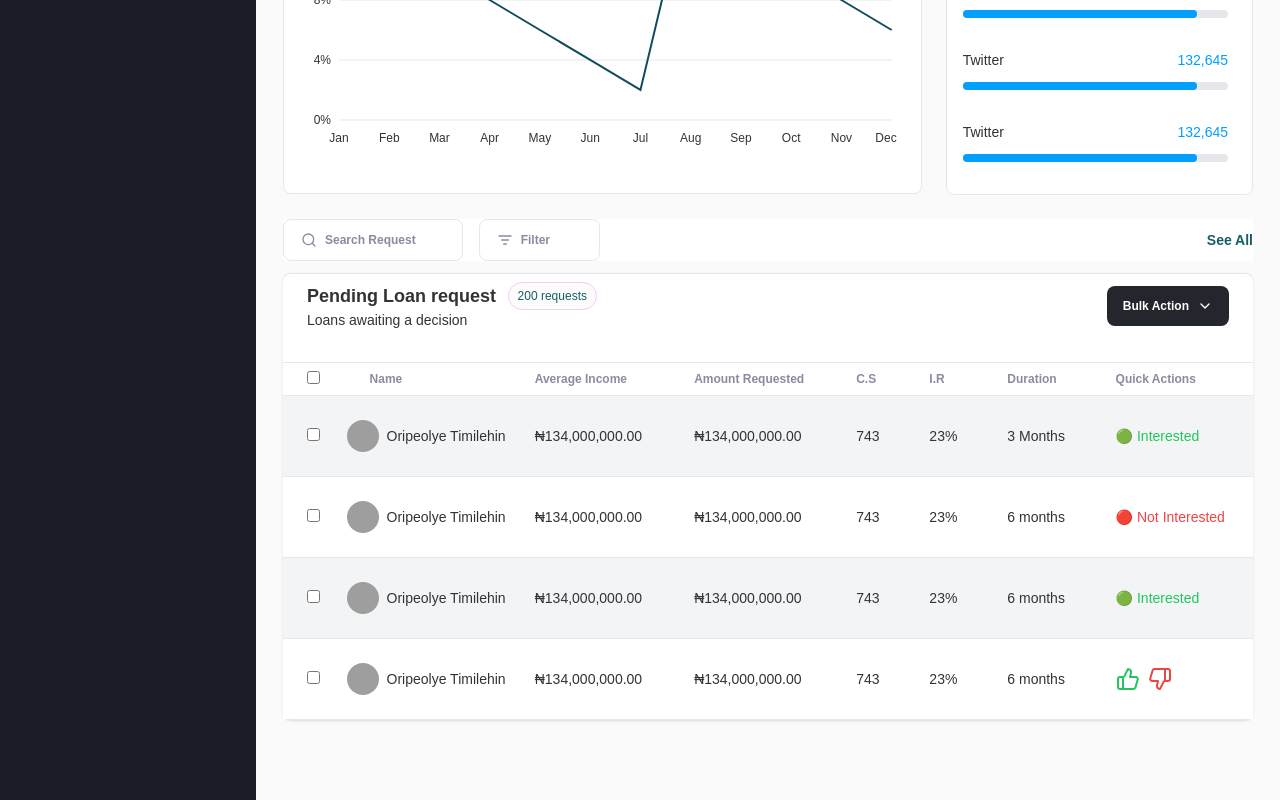
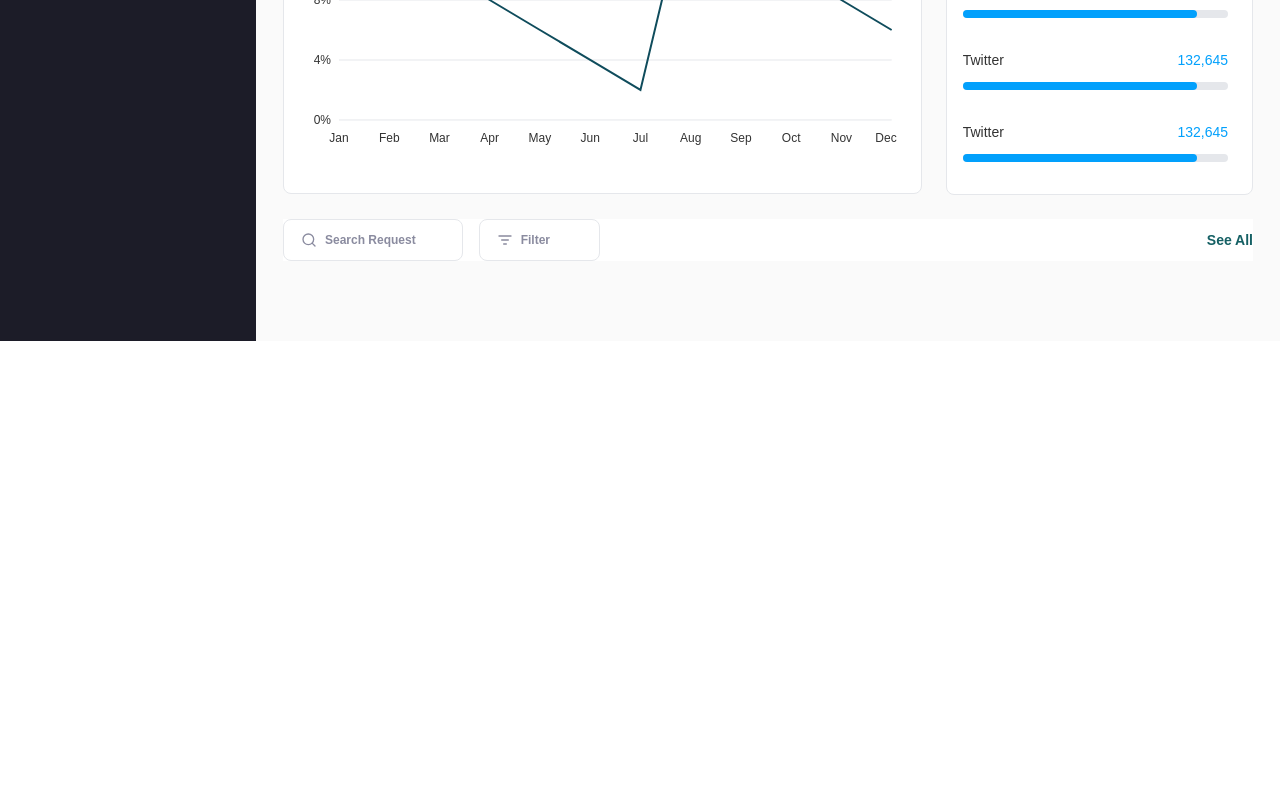
Before and after one commit to khadii/CREDBEVY2, a Next.js app: page /dashboard in a window 1280 px wide. Shown: the part 1571-2371 px from the top of the page. After the commit the page ends 1912 px from the top, so only its background shows below. Built offline with nearby package versions, Linux system fonts and the light colour scheme; grey boxes are pictures that could not be loaded.

Commit message:
dashboard

```diff
--- a/src/app/components/Dashboard.tsx
+++ b/src/app/components/Dashboard.tsx
@@ -85,7 +85,7 @@ export default function Dashboard() {
             onFilterClick={handleFilterClick}
             onSeeAllClick={handleSeeAllClick}
           />
-          <LoanRequests/>
+          {/* <LoanRequests/> */}
         </div>
       </div>
     </section>
```
